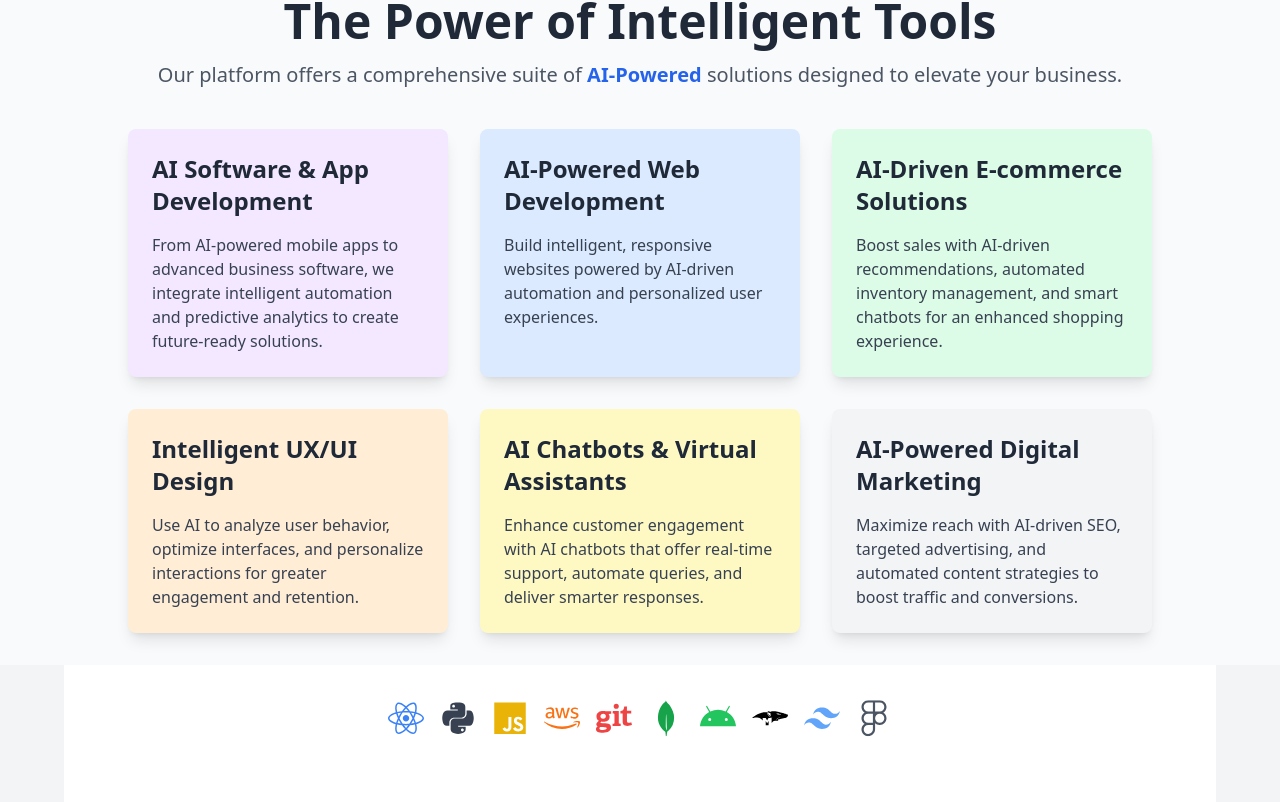
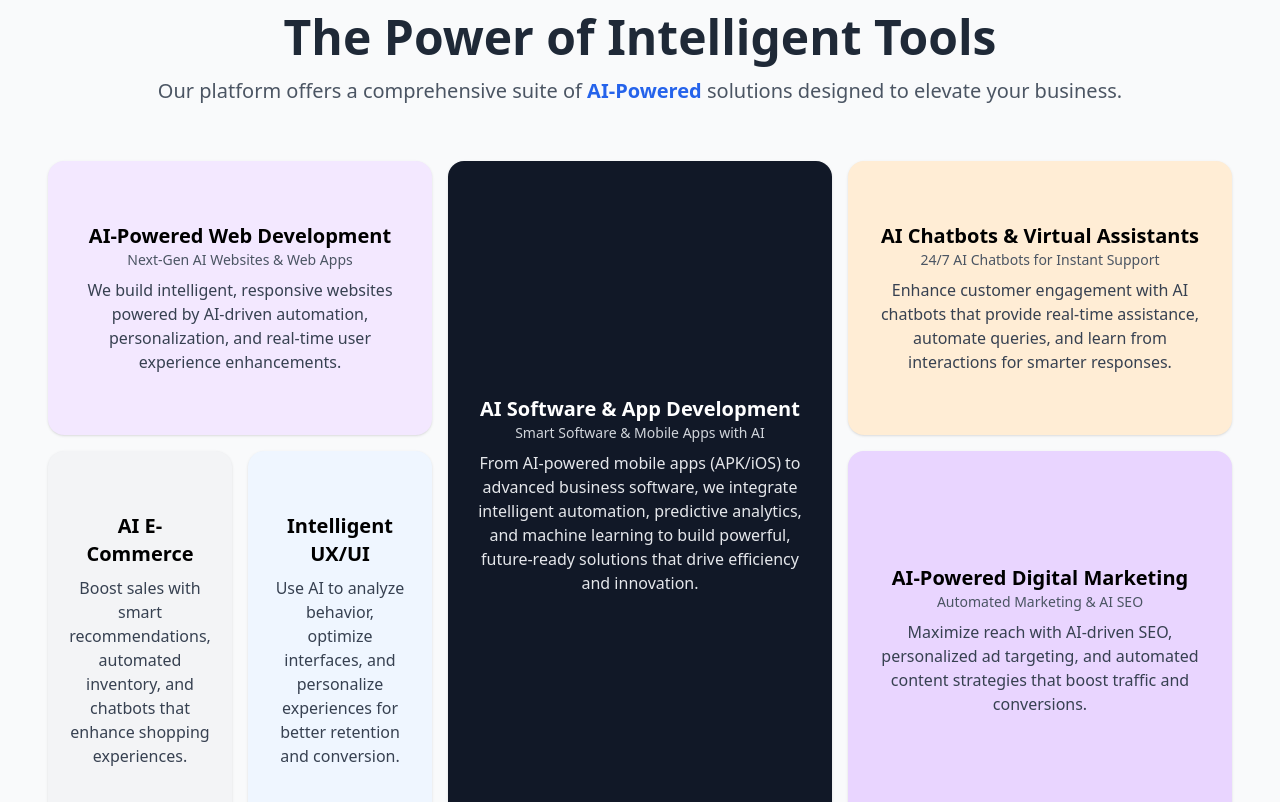
Before and after one commit to pradeep-08/Webbious, a React (Vite) app: page / in a window 1280 px wide. Shown: the part 618-1420 px from the top of the page. Built offline with nearby package versions, Linux system fonts and the light colour scheme.

Commit message:
bug fixed on AI card

```diff
--- a/package.json
+++ b/package.json
@@ -6,7 +6,7 @@
     "start": "vite",
     "predeploy": "npm run build",
     "deploy": "gh-pages -d dist",
-    "build": "node generateSitemap.js && vite build",
+   "build": "vite build",
     "lint": "eslint .",
     "preview": "vite preview",
     "test": "vite test",
--- a/src/Component/AI Card.jsx
+++ b/src/Component/AI Card.jsx
@@ -1,175 +1,117 @@
-
-// import React from 'react';
-
-// const AICard = () => {
-//         return (
-
-
-// <div className="bg-gray-50 p-8">
-//   {/* Main Heading */}
-//   <div className="text-center mb-10">
-//     <h2 className="text-4xl md:text-5xl font-extrabold text-gray-800">
-//       The Power of Intelligent Tools
-//     </h2>
-//     <p className="text-lg md:text-xl text-gray-600 mt-4">
-//       Our platform offers a comprehensive suite of
-//       <span className="text-blue-600 font-bold"> AI-Powered </span> solutions
-//       designed to elevate your business.
-//     </p>
-//   </div>
-
-//   {/* Cards Section */}
-//   <div className="grid grid-cols-1 md:grid-cols-3 gap-8 max-w-screen-lg mx-auto">
-//     {/* Card 1 */}
-//     <div className="bg-purple-100 shadow-lg rounded-lg overflow-hidden transition-transform transform hover:scale-105">
-//       <div className="p-6">
-//         <h3 className="text-2xl font-bold text-gray-800 mb-4">AI Software & App Development</h3>
-//         <p className="text-gray-700">
-//           From AI-powered mobile apps to advanced business software, we integrate intelligent automation and predictive analytics to create future-ready solutions.
-//         </p>
-//       </div>
-//     </div>
-
-//     {/* Card 2 */}
-//     <div className="bg-blue-100 shadow-lg rounded-lg overflow-hidden transition-transform transform hover:scale-105">
-//       <div className="p-6">
-//         <h3 className="text-2xl font-bold text-gray-800 mb-4">AI-Powered Web Development</h3>
-//         <p className="text-gray-700">
-//           Build intelligent, responsive websites powered by AI-driven automation and personalized user experiences.
-//         </p>
-//       </div>
-//     </div>
-
-//     {/* Card 3 */}
-//     <div className="bg-green-100 shadow-lg rounded-lg overflow-hidden transition-transform transform hover:scale-105">
-//       <div className="p-6">
-//         <h3 className="text-2xl font-bold text-gray-800 mb-4">AI-Driven E-commerce Solutions</h3>
-//         <p className="text-gray-700">
-//           Boost sales with AI-driven recommendations, automated inventory management, and smart chatbots for an enhanced shopping experience.
-//         </p>
-//       </div>
-//     </div>
-
-//     {/* Card 4 */}
-//     <div className="bg-orange-100 shadow-lg rounded-lg overflow-hidden transition-transform transform hover:scale-105">
-//       <div className="p-6">
-//         <h3 className="text-2xl font-bold text-gray-800 mb-4">Intelligent UX/UI Design</h3>
-//         <p className="text-gray-700">
-//           Use AI to analyze user behavior, optimize interfaces, and personalize interactions for greater engagement and retention.
-//         </p>
-//       </div>
-//     </div>
-
-//     {/* Card 5 */}
-//     <div className="bg-yellow-100 shadow-lg rounded-lg overflow-hidden transition-transform transform hover:scale-105">
-//       <div className="p-6">
-//         <h3 className="text-2xl font-bold text-gray-800 mb-4">AI Chatbots & Virtual Assistants</h3>
-//         <p className="text-gray-700">
-//           Enhance customer engagement with AI chatbots that offer real-time support, automate queries, and deliver smarter responses.
-//         </p>
-//       </div>
-//     </div>
-
-//     {/* Card 6 */}
-//     <div className="bg-gray-100 shadow-lg rounded-lg overflow-hidden transition-transform transform hover:scale-105">
-//       <div className="p-6">
-//         <h3 className="text-2xl font-bold text-gray-800 mb-4">AI-Powered Digital Marketing</h3>
-//         <p className="text-gray-700">
-//           Maximize reach with AI-driven SEO, targeted advertising, and automated content strategies to boost traffic and conversions.
-//         </p>
-//       </div>
-//     </div>
-//   </div>
-// </div>
-
-//         )};
-// export default AICard;
-
-
-
-
-import React from 'react';
+import React from "react";
 
 const AICard = () => {
   return (
-
-
-<div className="bg-gray-50 p-8">
+    <div className="bg-gray-50 px-4 py-12 sm:px-6 lg:px-8">
       {/* Main Heading */}
       <div className="text-center mb-10">
-    <h2 className="text-4xl md:text-5xl font-extrabold text-gray-800">
+        <h2 className="text-3xl md:text-5xl font-extrabold text-gray-800">
           The Power of Intelligent Tools
         </h2>
-    <p className="text-lg md:text-xl text-gray-600 mt-4">
+        <p className="text-md md:text-xl text-gray-600 mt-4">
           Our platform offers a comprehensive suite of
-      <span className="text-blue-600 font-bold"> AI-Powered </span> solutions
-      designed to elevate your business.
+          <span className="text-blue-600 font-bold"> AI-Powered </span>
+          solutions designed to elevate your business.
         </p>
       </div>
 
-  {/* Cards Section */}
-  <div className="grid grid-cols-1 md:grid-cols-3 gap-8 max-w-screen-lg mx-auto">
-    {/* Card 1 */}
-    <div className="bg-purple-100 shadow-lg rounded-lg overflow-hidden transition-transform transform hover:scale-105">
-      <div className="p-6">
-        <h3 className="text-2xl font-bold text-gray-800 mb-4">AI Software & App Development</h3>
-        <p className="text-gray-700">
-          From AI-powered mobile apps to advanced business software, we integrate intelligent automation and predictive analytics to create future-ready solutions.
+      {/* Cards Grid */}
+      <div className="max-w-7xl mx-auto grid grid-cols-1 md:grid-cols-6 gap-4 p-4 md:h-[700px]">
+        {/* AI-Powered Web Development */}
+        <div className="md:col-span-2 bg-purple-100 p-4 md:p-6 rounded-2xl shadow flex items-center justify-center text-center hover:shadow-xl transition-shadow duration-300">
+          <div>
+            <h3 className="text-lg md:text-xl font-bold">
+              AI-Powered Web Development
+            </h3>
+            <p className="text-sm text-gray-600 mb-2">
+              Next-Gen AI Websites & Web Apps
+            </p>
+            <p className="text-gray-700 text-sm md:text-base">
+              We build intelligent, responsive websites powered by AI-driven
+              automation, personalization, and real-time user experience
+              enhancements.
             </p>
           </div>
         </div>
 
-    {/* Card 2 */}
-    <div className="bg-blue-100 shadow-lg rounded-lg overflow-hidden transition-transform transform hover:scale-105">
-      <div className="p-6">
-        <h3 className="text-2xl font-bold text-gray-800 mb-4">AI-Powered Web Development</h3>
-        <p className="text-gray-700">
-          Build intelligent, responsive websites powered by AI-driven automation and personalized user experiences.
+        {/* AI Software & App Development */}
+        <div className="md:col-span-2 md:row-span-2 bg-gray-900 text-white p-4 md:p-6 rounded-2xl shadow flex items-center justify-center text-center hover:shadow-xl transition-shadow duration-300">
+          <div>
+            <h3 className="text-lg md:text-xl font-bold">
+              AI Software & App Development
+            </h3>
+            <p className="text-sm text-gray-300 mb-2">
+              Smart Software & Mobile Apps with AI
+            </p>
+            <p className="text-gray-200 text-sm md:text-base">
+              From AI-powered mobile apps (APK/iOS) to advanced business
+              software, we integrate intelligent automation, predictive
+              analytics, and machine learning to build powerful, future-ready
+              solutions that drive efficiency and innovation.
             </p>
           </div>
         </div>
 
-    {/* Card 3 */}
-    <div className="bg-green-100 shadow-lg rounded-lg overflow-hidden transition-transform transform hover:scale-105">
-      <div className="p-6">
-        <h3 className="text-2xl font-bold text-gray-800 mb-4">AI-Driven E-commerce Solutions</h3>
-        <p className="text-gray-700">
-          Boost sales with AI-driven recommendations, automated inventory management, and smart chatbots for an enhanced shopping experience.
+        {/* AI Chatbots & Virtual Assistants */}
+        <div className="md:col-span-2 bg-orange-100 p-4 md:p-6 rounded-2xl shadow flex items-center justify-center text-center hover:shadow-xl transition-shadow duration-300">
+          <div>
+            <h3 className="text-lg md:text-xl font-bold">
+              AI Chatbots & Virtual Assistants
+            </h3>
+            <p className="text-sm text-gray-600 mb-2">
+              24/7 AI Chatbots for Instant Support
+            </p>
+            <p className="text-gray-700 text-sm md:text-base">
+              Enhance customer engagement with AI chatbots that provide
+              real-time assistance, automate queries, and learn from
+              interactions for smarter responses.
             </p>
           </div>
         </div>
 
-    {/* Card 4 */}
-    <div className="bg-orange-100 shadow-lg rounded-lg overflow-hidden transition-transform transform hover:scale-105">
-      <div className="p-6">
-        <h3 className="text-2xl font-bold text-gray-800 mb-4">Intelligent UX/UI Design</h3>
-        <p className="text-gray-700">
-          Use AI to analyze user behavior, optimize interfaces, and personalize interactions for greater engagement and retention.
+        {/* AI-Driven E-commerce Solutions */}
+        <div className="bg-gray-100 p-4 md:p-6 rounded-2xl shadow flex items-center justify-center text-center hover:shadow-xl transition-shadow duration-300">
+          <div>
+            <h3 className="font-bold text-lg md:text-xl">
+            AI E-Commerce
+            </h3>
+            <p className="text-gray-700 mt-2 text-sm md:text-base">
+            Boost sales with smart recommendations, automated inventory, and chatbots that enhance shopping experiences.
             </p>
           </div>
         </div>
 
-    {/* Card 5 */}
-    <div className="bg-yellow-100 shadow-lg rounded-lg overflow-hidden transition-transform transform hover:scale-105">
-      <div className="p-6">
-        <h3 className="text-2xl font-bold text-gray-800 mb-4">AI Chatbots & Virtual Assistants</h3>
-        <p className="text-gray-700">
-          Enhance customer engagement with AI chatbots that offer real-time support, automate queries, and deliver smarter responses.
+        {/* Intelligent UX/UI */}
+        <div className="bg-blue-50 p-4 md:p-6 rounded-2xl shadow flex items-center justify-center text-center hover:shadow-xl transition-shadow duration-300">
+          <div>
+            <h3 className="font-bold text-lg md:text-xl">
+              Intelligent UX/UI
+            </h3>
+            <p className="text-gray-700 mt-2 text-sm md:text-base">
+              Use AI to analyze behavior, optimize interfaces, and personalize
+              experiences for better retention and conversion.
             </p>
           </div>
         </div>
 
-    {/* Card 6 */}
-    <div className="bg-gray-100 shadow-lg rounded-lg overflow-hidden transition-transform transform hover:scale-105">
-      <div className="p-6">
-        <h3 className="text-2xl font-bold text-gray-800 mb-4">AI-Powered Digital Marketing</h3>
-        <p className="text-gray-700">
-          Maximize reach with AI-driven SEO, targeted advertising, and automated content strategies to boost traffic and conversions.
+        {/* AI-Powered Digital Marketing */}
+        <div className="md:col-span-2 bg-purple-200 p-4 md:p-6 rounded-2xl shadow flex items-center justify-center text-center hover:shadow-xl transition-shadow duration-300">
+          <div>
+            <h3 className="text-lg md:text-xl font-bold">
+              AI-Powered Digital Marketing
+            </h3>
+            <p className="text-sm text-gray-600 mb-2">
+              Automated Marketing & AI SEO
+            </p>
+            <p className="text-gray-700 text-sm md:text-base">
+              Maximize reach with AI-driven SEO, personalized ad targeting, and
+              automated content strategies that boost traffic and conversions.
             </p>
           </div>
         </div>
       </div>
     </div>
+  );
+};
 
-        )};
 export default AICard;
```
Also changed, not shown: firebase.json, 13 other files (tests, documents, lock files or other folders). Lines whose indentation alone changed are shown as unchanged.
